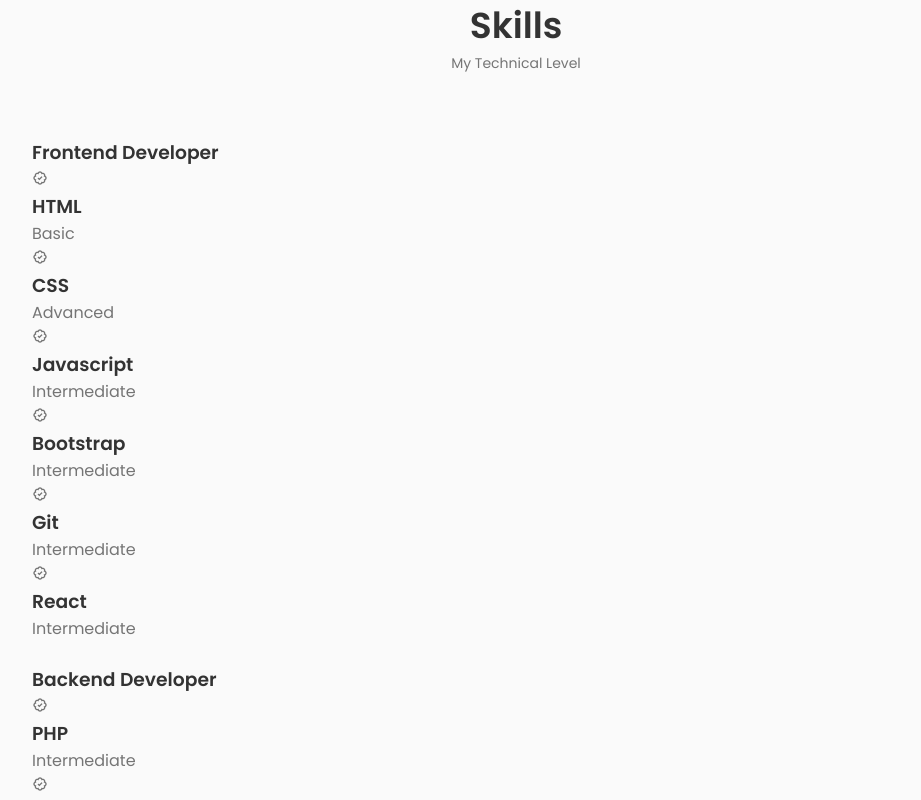
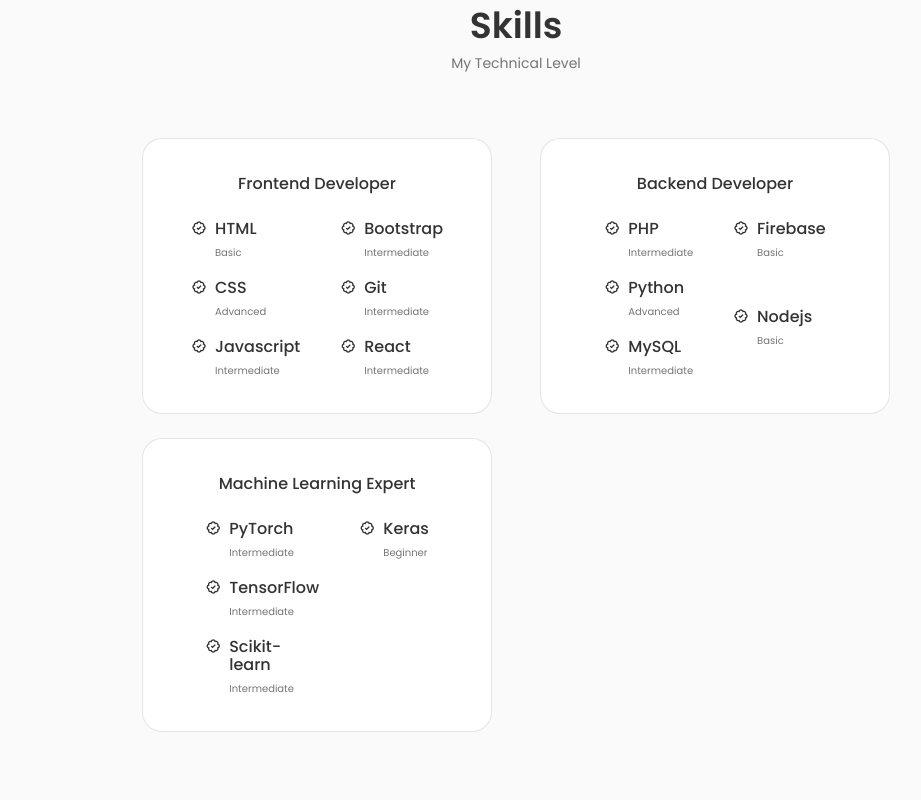
Before and after one commit to MuhammadShavaiz/Portfolio, a React (Create React App) app: page / in a window 1280 px wide. Shown: the part 1500-2300 px from the top of the page, without its empty margins (124-1045 px from the left). After the commit the page ends 2264 px from the top, so only its background shows below. Built offline with nearby package versions, Linux system fonts and the light colour scheme.

Commit message:
initial commit

```diff
--- a/src/components/Backend.js
+++ b/src/components/Backend.js
@@ -2,12 +2,12 @@
 
 const Backend = () => {
   return (
-    <div className='"skills__content'>
+    <div className="skills__content">
     <h3 className="skills__title">
         Backend Developer
     </h3>
     <div className="skills__box">
-      <div className="skills_group">
+      <div className="skills__group">
           <div className="skills__data">
               <i className="bx bx-badge-check"></i>
 
@@ -35,7 +35,7 @@
          </div>
           </div>
       </div>
-      <div className="skills_group">
+      <div className="skills__group">
           <div className="skills__data">
               <i className="bx bx-badge-check"></i>
 
--- a/src/components/Frontend.js
+++ b/src/components/Frontend.js
@@ -2,13 +2,13 @@
 
 const Frontend = () => {
   return (
-    <div className='"skills__content'>
+    <div className="skills__content">
       <h3 className="skills__title">
         Frontend Developer
       </h3>
 
       <div className="skills__box">
-        <div className="skills_group">
+        <div className="skills__group">
             <div className="skills__data">
                 <i className="bx bx-badge-check"></i>
 
@@ -36,7 +36,7 @@
            </div>
             </div>
         </div>
-        <div className="skills_group">
+        <div className="skills__group">
             <div className="skills__data">
                 <i className="bx bx-badge-check"></i>
 
--- a/src/components/MachineLearning.js
+++ b/src/components/MachineLearning.js
@@ -2,12 +2,12 @@
 
 const MachineLearning = () => {
   return (
-    <div className='"skills__content'>
+    <div className="skills__content">
     <h3 className="skills__title">
         Machine Learning Expert
     </h3>
     <div className="skills__box">
-      <div className="skills_group">
+      <div className="skills__group">
           <div className="skills__data">
               <i className="bx bx-badge-check"></i>
 
@@ -35,7 +35,7 @@
          </div>
           </div>
       </div>
-      <div className="skills_group">
+      <div className="skills__group">
           <div className="skills__data">
               <i className="bx bx-badge-check"></i>
 
--- a/src/components/Skills/Skills.css
+++ b/src/components/Skills/Skills.css
@@ -0,0 +1,81 @@
+.skills__container{
+    grid-template-columns: repeat(2, 350px);
+    column-gap: 3rem;
+    justify-content: center;
+}
+
+.skills__content{
+    background-color: var(--container-color);
+    border: 1px solid rgba(0, 0, 0, 0.1);
+    padding: 2rem 4rem;
+    border-radius: 1.25rem;
+}
+
+.skills__title{
+    font-size: var(--normal-font-size);
+    font-weight: var(--font-medium);
+    text-align: center;
+    margin-bottom: var(--mb-1-5);
+}
+
+.skills__box{
+    display: flex;
+    justify-content: center;
+    column-gap: 2.5rem;
+}
+
+.skills__group{
+    display: grid;
+    align-items: flex-start;
+    row-gap: 1rem;
+}
+
+.skills__data{
+    display: flex;
+    column-gap: 0.5rem;
+}
+
+.skills .bx-badge-check{
+    font-size: 1rem;
+    color: var(--title-color);
+}
+
+.skills__name{
+    font-size: var(--normal-font-size);
+    font-weight: var(--font-medium);
+    line-height: 18px;
+}
+
+.skills__level{
+    font-size: var(--tiny-font-size);
+}
+
+/* BREAKPOINTS */
+/* for large devices */
+@media screen and (max-width: 992px) {
+    .skills__container{
+        grid-template-columns: max-content;
+        row-gap: 2rem;
+    }
+  }
+
+
+  /* for small devices */
+  @media screen and (max-width: 576px) {
+    .skills__container{
+        grid-template-columns: 1fr;
+    }
+    .skills__content{
+        padding: 1.5rem;
+    }
+  }
+
+  /* for extra small devices */
+  @media screen and (max-width: 350px) {
+    .skills__box{
+        column-gap: 1.25rem;
+    }
+    .skills__name{
+        font-size: var(--small-font-size);
+    }
+    }
--- a/src/components/Skills/Skills.js
+++ b/src/components/Skills/Skills.js
@@ -1,4 +1,5 @@
 import React from 'react'
+import './Skills.css'
 import Frontend from '../Frontend'
 import Backend from '../Backend'
 import MachineLearning from '../MachineLearning'
@@ -11,7 +12,7 @@
             My Technical Level
         </span>
 
-        <div className="skills_container container grid">
+        <div className="skills__container container grid">
             <Frontend/>
             <Backend/>
             <MachineLearning/>
```
